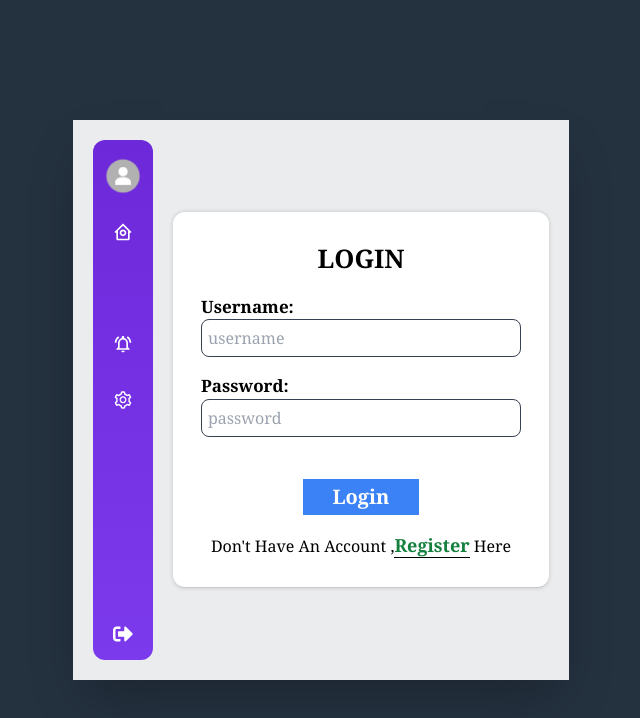
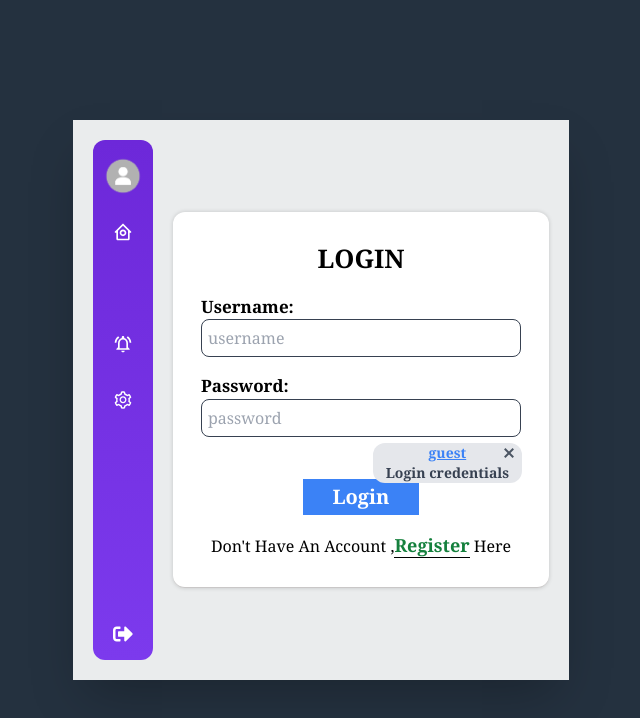
Before and after one commit to subramanyam12/webchat, a React (Vite) app: page /#/ in a window 1280 px wide. Shown: the top 718 px of the page, without its empty margins (319-959 px from the left). Built offline with nearby package versions, Linux system fonts and the light colour scheme; some icons are missing.

Commit message:
adding changes

```diff
--- a/src/App.css
+++ b/src/App.css
@@ -82,3 +82,17 @@ body {
     margin-right: 0;
   }
 }
+
+.guest-anime{
+  transition: all 1000ms ease-in-out;
+  animation: moveguest 1000ms ease-out;
+}
+
+@keyframes moveguest {
+  from{
+    left: 50%;
+    top:-50%;
+    opacity: 0;
+  }
+
+}
--- a/src/components/Login.jsx
+++ b/src/components/Login.jsx
@@ -15,6 +15,7 @@ const Login = () => {
   const [passmatch, setpassmatch] = useState(true);
   const [error, seterror] = useState("");
   const [isloading, setisloading] = useState(false)
+  const [guestbool, setguestbool] = useState(false)
 
   const navigate = useNavigate();
   const [token, settoken] = useCookies(["mytoken"]);
@@ -89,7 +90,14 @@ const Login = () => {
     setislogin(!islogin);
     seterror(true);
     setisloading(false)
+    setguestbool(true)
   };
+
+  const guesthandle =(e)=>{
+    e.preventDefault()
+    setinputdata({ username: "guest", password: "guest1234"})
+    setguestbool(true)
+  }
 
   return (
     <div className="flex flex-col h-full gap-3 relative justify-center items-center">
@@ -148,10 +156,11 @@ const Login = () => {
         )}
         <span className={`text-red-500 font-medium text-[15px] -mt-3 ${passmatch ? "invisible" : "visible"}`}>{error}.</span>
 
-        <button className="bg-blue-500 text-white flex justify-center font-bold w-[9vw] max-sm:w-[24vw] py-1 text-xl">
+        <button className="bg-blue-500 relative text-white flex justify-center font-bold w-[9vw] max-sm:w-[24vw] py-1 text-xl">
           {!isloading ? <span>{islogin ? "Login" : "Register"}</span> :<p className="w-6 h-6 my-[2px] rounded-full border-t-[3px] border-l-2 animate-spin border-white"></p>}
+          <div className={`${guestbool && 'hidden'} guest-anime absolute left-[60%] -top-[100%] w-[130%] rounded-xl text-gray-700 text-sm bg-gray-200 `}><span onClick={guesthandle} className="underline text-blue-500">guest</span><span onClick={()=>setguestbool(true)} className=" absolute -rotate-45 right-3 top-1 w-[2px] h-3 bg-gray-600 after:absolute after:rotate-90 after:top-0 after:right-0 after:w-[2px] after:h-3 after:bg-gray-600"></span><br /> Login credentials</div>
         </button>
-        <div>
+        <div >
           {islogin ? "Don't" : "Already"} Have An Account ,
           <span
             className="font-bold cursor-pointer text-green-700 text-lg border-b-[1px] border-black"
--- a/src/components/Users.jsx
+++ b/src/components/Users.jsx
@@ -71,7 +71,11 @@ const Users = ({getproffromusers,setchatactive}) => {
                 <div className="relative">
                 <img
                   className="w-[45px] h-[45px] object-cover object-center rounded-full max-sm:w-[55px] max-sm:h-[55px] "
-                  src={`https://sidduweb.pythonanywhere.com/${user?.profile_img}`}
+                  src={
+                    user?.profile_img
+                      ? `https://sidduweb.pythonanywhere.com${user.profile_img}`
+                      : "unknown.png"
+                  }
                 />
                 {user?.online_status && <small className="w-[10px] h-[10px] rounded-full absolute max-sm:right-1 right-0 bottom-0 bg-green-500"></small>}
                 </div>
```
Also changed, not shown: 5 other files (tests, documents, lock files or other folders).
